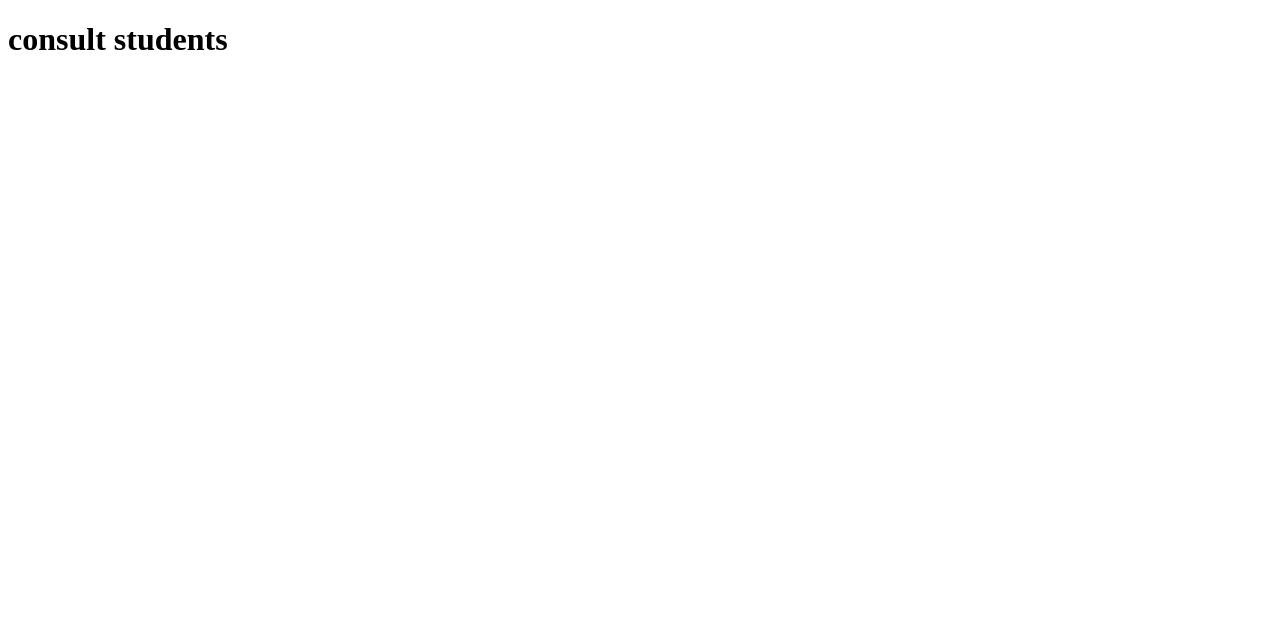
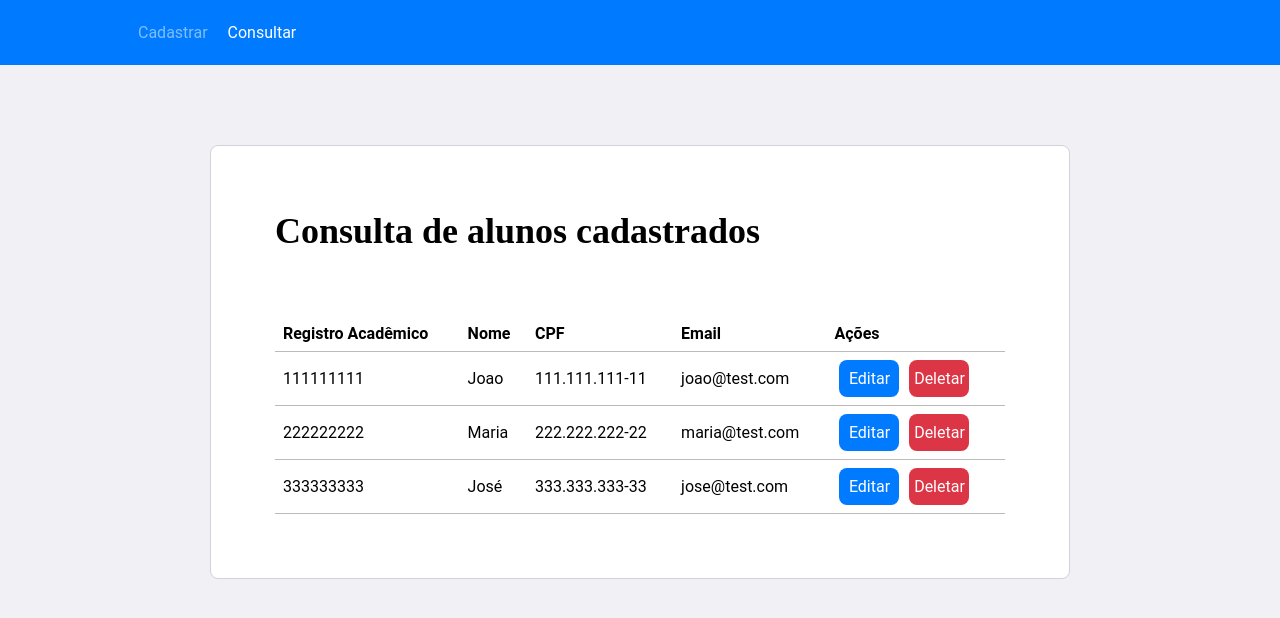
Before and after one commit to grupo-a/challenge-full-stack-web, a Vue app in the folder web/: page /consult-students in a window 1280 px wide. Shown: the top 618 px of the page. Built offline with nearby package versions, Linux system fonts and the light colour scheme.

Commit message:
feat: configure global css and create structure for consult students page

```diff
--- a/web/src/App.vue
+++ b/web/src/App.vue
@@ -6,4 +6,31 @@ import { RouterView } from 'vue-router'
     <RouterView />
 </template>
 
-<style scoped></style>
+<style>
+* {
+    margin: 0;
+    padding: 0;
+}
+
+body {
+    background: #f0f0f5;
+    -webkit-font-smoothing: antialiased;
+    color: var(--text-color);
+}
+
+body,
+input,
+button {
+    font-family: Roboto, Arial, Helvetica, sans-serif;
+}
+
+h1,
+h2,
+h3,
+h4,
+h5,
+h6 {
+    color: var(--title-color);
+    font-family: Ubuntu;
+}
+</style>
--- a/web/src/views/ConsultStudents.vue
+++ b/web/src/views/ConsultStudents.vue
@@ -1,8 +1,187 @@
 <template>
-    <main>
-        <h1>consult students</h1>
-    </main>
+    <header>
+        <RouterLink to="/create-students">Cadastrar</RouterLink>
+        <RouterLink class="active" to="/consult-students">Consultar</RouterLink>
+    </header>
+
+    <div id="page-consult-payments">
+        <div class="content">
+            <h1>Consulta de alunos cadastrados</h1>
+
+            <table>
+                <thead>
+                    <tr>
+                        <th>Registro Acadêmico</th>
+                        <th>Nome</th>
+                        <th>CPF</th>
+                        <th>Email</th>
+                        <th>Ações</th>
+                    </tr>
+                </thead>
+
+                <tbody>
+                    <tr v-for="student in students" :key="student.id">
+                        <td>{{ student.ra }}</td>
+                        <td>{{ student.name }}</td>
+                        <td>{{ student.cpf }}</td>
+                        <td>{{ student.email }}</td>
+                        <td>
+                            <RouterLink :to="'/change-payments/' + student.id">
+                                <button class="buttonEdit" title="Editar">Editar</button>
+                            </RouterLink>
+                            <button
+                                class="buttonRemove"
+                                title="Excluir"
+                                @click="handleRemovePayment(student.id, student.name)"
+                            >
+                                Deletar
+                            </button>
+                        </td>
+                    </tr>
+                </tbody>
+            </table>
+        </div>
+    </div>
 </template>
 
-<script setup lang="ts"></script>
-<style scoped></style>
+<script setup lang="ts">
+import { RouterLink } from 'vue-router'
+
+const students = [
+    {
+        id: '1',
+        name: 'Joao',
+        email: 'joao@test.com',
+        ra: '111111111',
+        cpf: '111.111.111-11',
+    },
+    {
+        id: '2',
+        name: 'Maria',
+        email: 'maria@test.com',
+        ra: '222222222',
+        cpf: '222.222.222-22',
+    },
+    {
+        id: '3',
+        name: 'José',
+        email: 'jose@test.com',
+        ra: '333333333',
+        cpf: '333.333.333-33',
+    },
+]
+
+function handleRemovePayment(_id: string, name: string) {
+    // await api.delete(`payments/${id}`).then(
+    //     (res) => {
+    if (confirm(`Realmente deseja deletar o estudante ${name}?`) == true) {
+        alert('Aluno deletado')
+    } else {
+        alert('Aluno não deletado')
+    }
+    // },
+    // (res) => {
+    //     console.log(res)
+    //     alert('Houve um erro ao remover o pagamento.')
+    // }
+    // )
+    // history.go(0)
+}
+</script>
+
+<style scoped>
+#page-consult-payments {
+    width: 100%;
+    max-width: 1100px;
+    margin: 0 auto;
+}
+
+header {
+    display: flex;
+    justify-content: flex-start;
+    align-items: center;
+    background-color: #007bff;
+    height: 65px;
+    padding-inline-start: 10%;
+}
+
+header a {
+    color: rgb(255, 255, 255, 0.5);
+    text-decoration: none;
+    display: flex;
+    align-items: center;
+    padding: 0 10px;
+}
+
+header .active {
+    color: rgb(255, 255, 255, 1);
+}
+
+header a:hover {
+    color: rgb(255, 255, 255, 1);
+}
+
+#page-consult-payments .content {
+    margin: 80px auto;
+    padding: 64px;
+    max-width: 730px;
+    background: #fff;
+    border: 1px solid #ced4da;
+    border-radius: 8px;
+    display: flex;
+    flex-direction: column;
+}
+
+#page-consult-payments h1 {
+    font-size: 36px;
+}
+
+#page-consult-payments .content table {
+    margin-top: 64px;
+    min-inline-size: auto;
+    border-collapse: collapse;
+}
+
+#page-consult-payments th,
+#page-consult-payments td {
+    border-bottom: 1px solid #bbb;
+    text-align: left;
+    padding: 8px 8px;
+}
+
+#page-consult-payments .content table tbody tr td button.buttonEdit {
+    width: 60px;
+    height: 37px;
+    background: #007bff;
+    border-radius: 8px;
+    color: #fff;
+    font-size: 16px;
+    border: 0;
+    align-self: flex-end;
+    transition: background-color 0.2s;
+    cursor: pointer;
+    margin: 0 5px;
+}
+
+#page-consult-payments table tbody tr td button:hover.buttonEdit {
+    background: #0069d9;
+}
+
+#page-consult-payments table tbody tr td button.buttonRemove {
+    width: 60px;
+    height: 37px;
+    background: #dc3545;
+    border-radius: 8px;
+    color: #fff;
+    font-size: 16px;
+    border: 0;
+    align-self: flex-end;
+    transition: background-color 0.2s;
+    cursor: pointer;
+    margin: 0 5px;
+}
+
+#page-consult-payments table tbody tr td button:hover.buttonRemove {
+    background: #bd2130;
+}
+</style>
```
